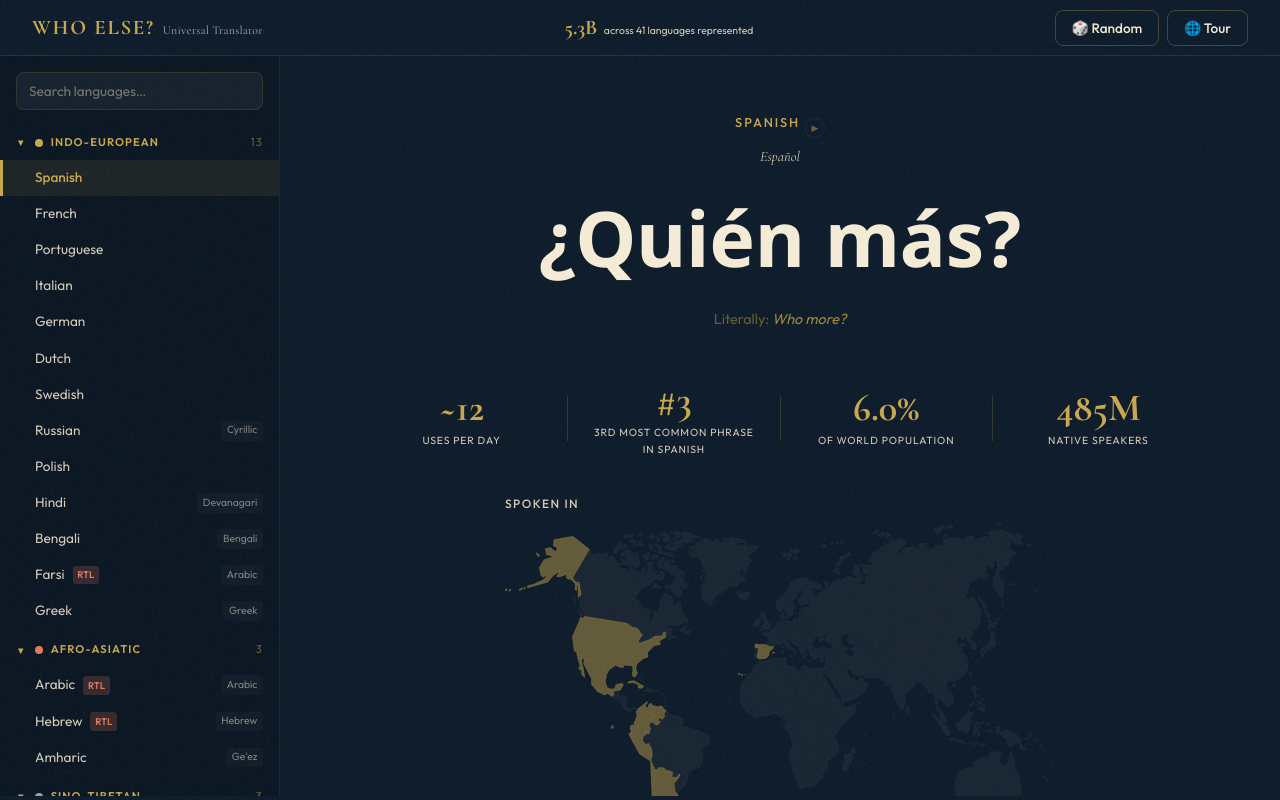
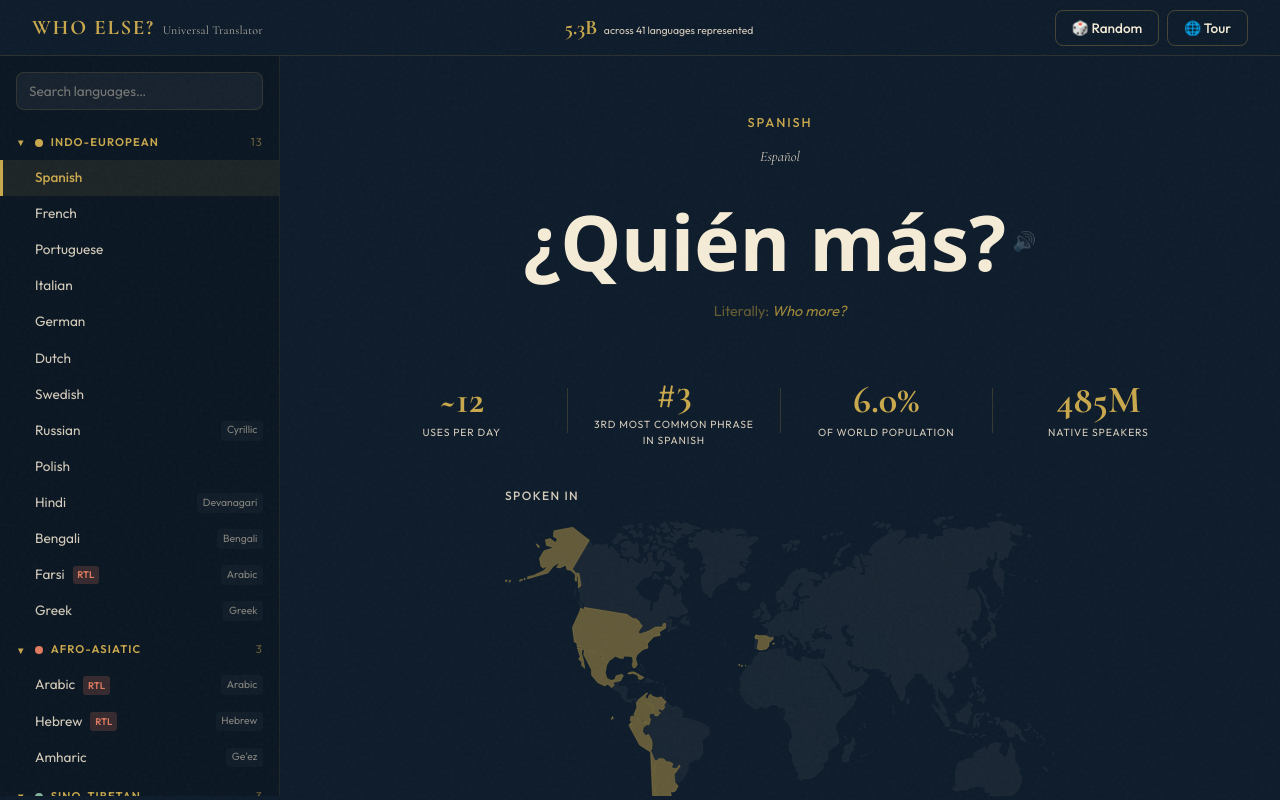
Before and after one commit to tobias-minibot/whoelse-translator, a plain HTML site: page index.html in a window 1280 px wide. Drawn offline with nearby package versions, Linux system fonts and the light colour scheme.

Commit message:
Fix play button, phrase clipping, and stat alignment
- Replace ugly play button with small 🔈 emoji next to the phrase
- Remove border/circle styling, make it subtle (30% opacity, grows on hover)
- Fix phrase bottom clipping by removing margin-bottom and increasing line-height
- Phrase-wrap now uses flex to align phrase + audio button inline

Co-Authored-By: Claude Opus 4.6 <noreply@anthropic.com>

```diff
--- a/index.html
+++ b/index.html
@@ -43,13 +43,11 @@
   <main class="main" role="main">
     <!-- Hero: big centered phrase -->
     <section class="hero" aria-live="polite">
-      <div class="hero__top-row">
-        <div class="hero__lang-label"></div>
-        <button class="hero__audio-btn hidden" aria-label="Listen to pronunciation" title="Listen">&#9654;</button>
-      </div>
+      <div class="hero__lang-label"></div>
       <div class="hero__native-name"></div>
       <div class="hero__phrase-wrap">
         <div class="hero__phrase" role="heading" aria-level="2"></div>
+        <button class="hero__audio-btn hidden" aria-label="Listen to pronunciation" title="Listen">&#128266;</button>
       </div>
       <div class="hero__romanization"></div>
       <div class="hero__gloss"></div>
--- a/styles.css
+++ b/styles.css
@@ -458,20 +458,14 @@ h1, h2, h3 {
   font-family: var(--serif);
 }
 
-.hero__phrase-wrap {
-  overflow: clip;
-  width: 100%;
-  position: relative;
-  padding: 0.5em 0;
-}
 
 .hero__phrase {
   font-family: var(--native-fonts);
   font-size: clamp(2.5rem, 6vw, 5rem);
   font-weight: 700;
-  line-height: 1.2;
+  line-height: 1.3;
   color: var(--parchment);
-  margin-bottom: 1rem;
+  margin: 0;
   word-break: keep-all;
   overflow-wrap: break-word;
   transition: transform 0.35s cubic-bezier(0.22, 1, 0.36, 1), opacity 0.35s ease;
@@ -507,10 +501,15 @@ h1, h2, h3 {
   margin-bottom: 0.5rem;
 }
 
-.hero__top-row {
-  display: inline-flex;
+.hero__phrase-wrap {
+  overflow: clip;
+  width: 100%;
+  position: relative;
+  padding: 0.5em 0;
+  display: flex;
   align-items: center;
-  gap: 0.3rem;
+  justify-content: center;
+  gap: 0.4rem;
 }
 
 .hero__gloss {
@@ -528,25 +527,19 @@ h1, h2, h3 {
 
 .hero__audio-btn {
   background: none;
-  border: 1px solid rgba(201, 168, 76, 0.2);
-  border-radius: 50%;
-  width: 20px;
-  height: 20px;
-  color: var(--gold);
-  font-size: 0.55rem;
+  border: none;
+  padding: 0;
   cursor: pointer;
-  transition: all var(--transition-fast);
-  display: flex;
-  align-items: center;
-  justify-content: center;
-  opacity: 0.5;
+  font-size: 1.2rem;
+  opacity: 0.3;
+  transition: opacity var(--transition-fast), transform var(--transition-fast);
+  line-height: 1;
+  flex-shrink: 0;
 }
 
 .hero__audio-btn:hover {
-  background: rgba(201, 168, 76, 0.1);
-  border-color: var(--gold);
-  opacity: 1;
-  transform: scale(1.1);
+  opacity: 0.7;
+  transform: scale(1.15);
 }
 
 .hero__audio-btn:focus-visible {
```
